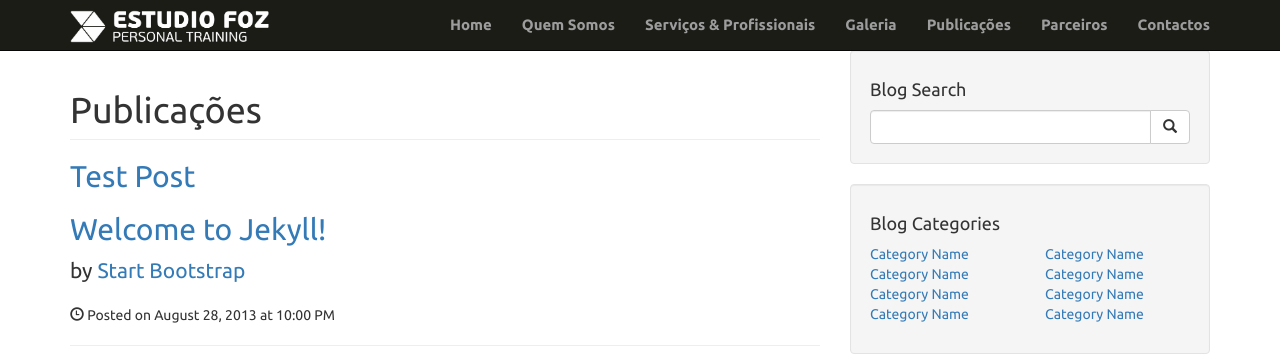
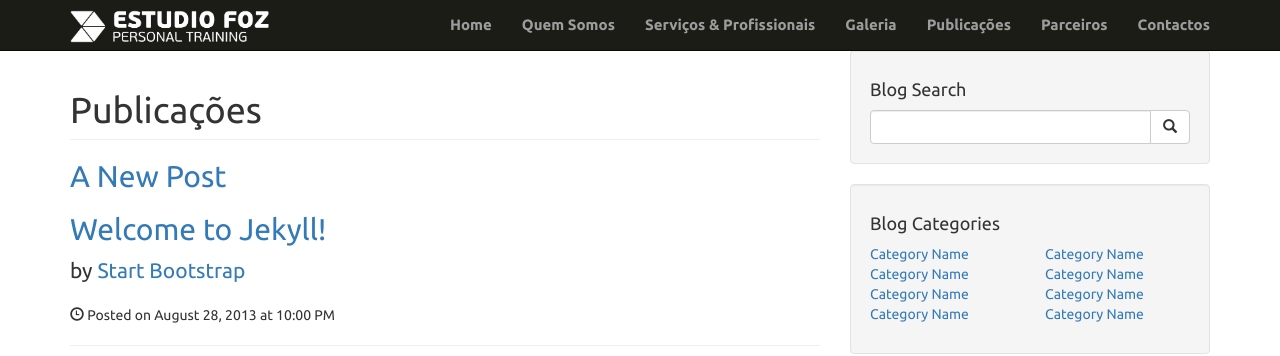
Before and after one commit to estudiotest/estudiotest.github.io, a Jekyll site: the page built from publicacoes/index.html, in a window 1280 px wide and 996 px high. Shown: the top 356 px of the window. Built offline with Jekyll 4.4.1, drawn with Linux system fonts in a browser that asks for light colours; nearby versions of some CDN libraries; library files that are not in the unit come from our copies.

Commit message:
Update 2015-02-06-test-post.md

```diff
--- a/_posts/2015-02-06-test-post.md
+++ b/_posts/2015-02-06-test-post.md
@@ -1,5 +1,6 @@
 ---
 published: true
+title: A New Post
 ---
 
 ## A New Post
@@ -8,7 +9,7 @@
 
 ### Subtitle
 
-**** Some Bold Text
+** Some Bold Text **
 
 And a Quotation > We loved with a love that was more than love
 
```
